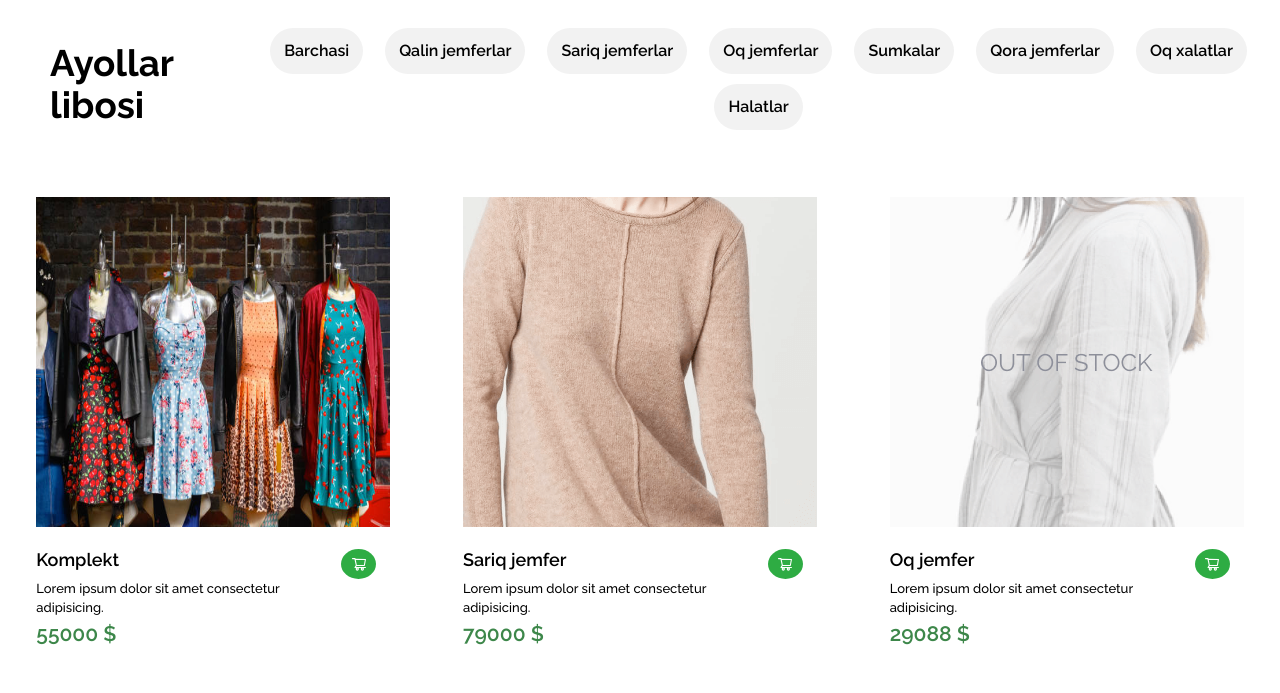
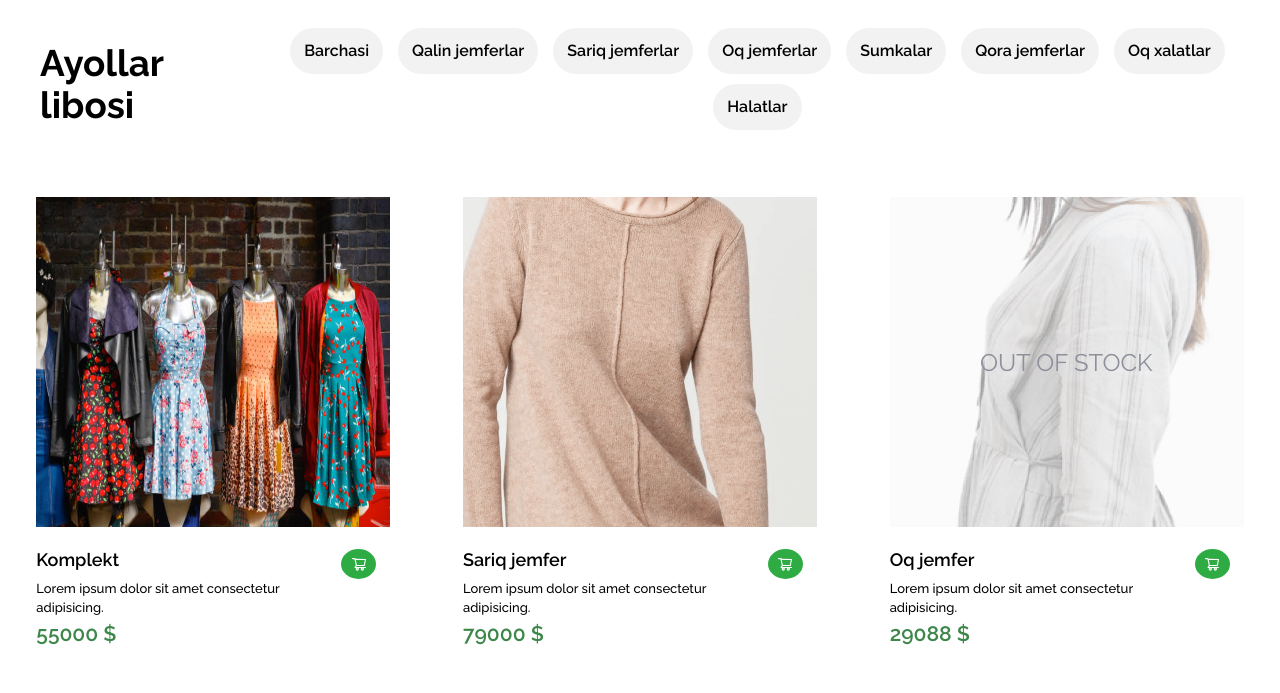
Before and after one commit to MukhammadaliDadabaev/React.js-mini-project-Shop_App, a React app: page / in a window 1280 px wide. Shown: the part 63-756 px from the top of the page. Built offline with nearby package versions, Linux system fonts and the light colour scheme.

Commit message:
Refactor site

```diff
--- a/src/components/Category/Categories.css
+++ b/src/components/Category/Categories.css
@@ -6,8 +6,8 @@
   margin-right: 25px;
 }
 .categories div {
-  margin: 0 15px 10px;
-  margin-right: 7px;
+  margin: 0 10px 10px;
+  margin-right: 5px;
   padding: 13px 13px;
   background-color: #f2f2f2;
   border-radius: 50px;
--- a/src/components/Title/CardTitle.css
+++ b/src/components/Title/CardTitle.css
@@ -5,7 +5,7 @@
   margin-bottom: 30px;
 }
 .logo__nav {
-  margin-left: 50px;
+  margin-left: 40px;
 }
 .logo__nav h1 {
   font-size: 2.3rem;
```
Also changed, not shown: src/styles/index.css (+7 -0 lines).
